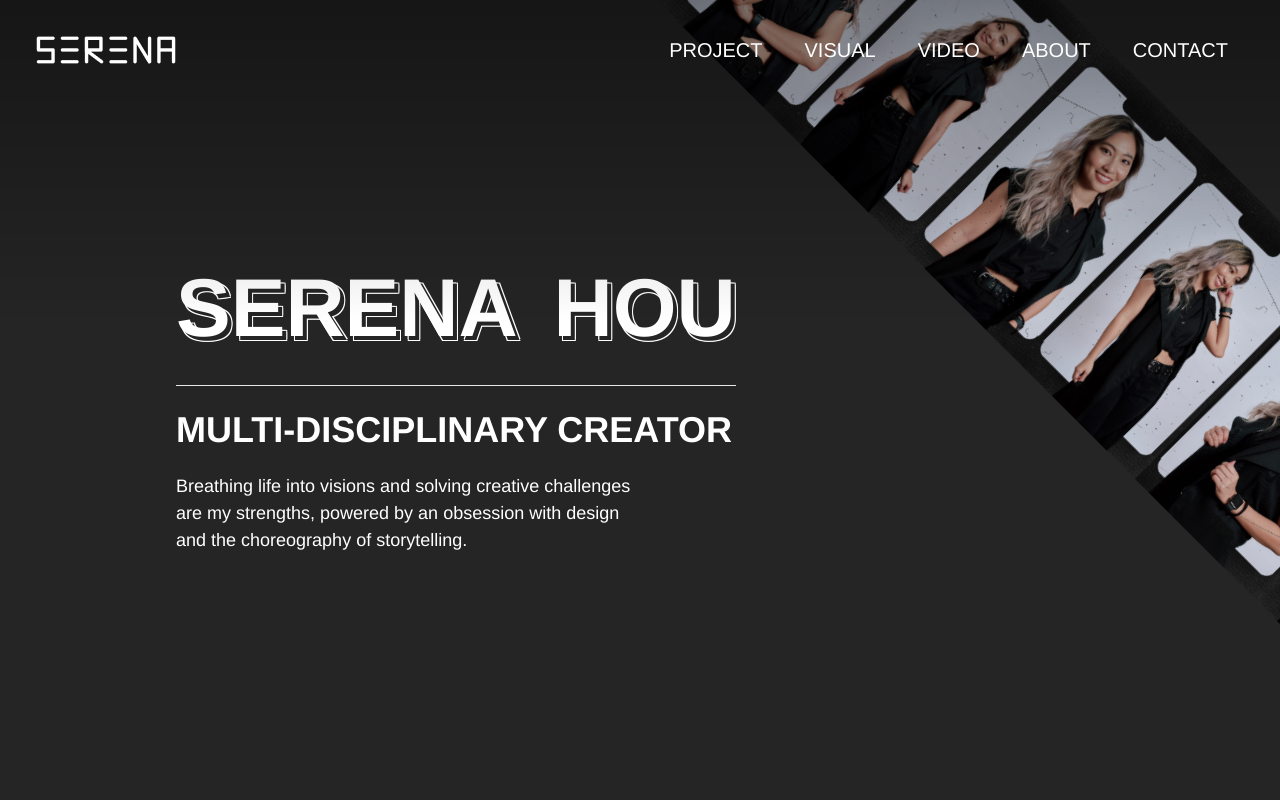
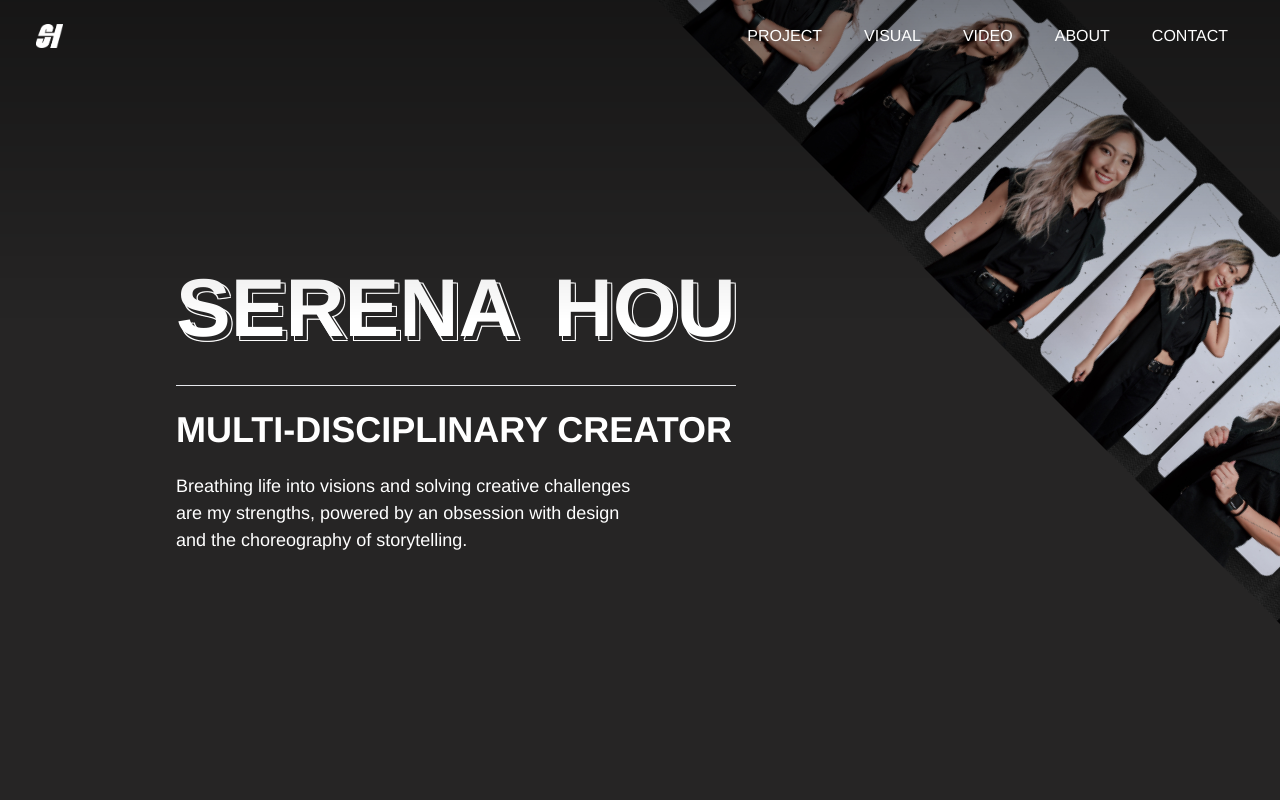
Before and after one commit to toekneeyou/serena-hou-portfolio, a React (Vite) app: page / in a window 1280 px wide. Shown: the top 800 px of the page. Built offline with nearby package versions, Linux system fonts and the light colour scheme; no server answers.

Commit message:
updated nav font size and logo

```diff
--- a/src/components/header/Header.tsx
+++ b/src/components/header/Header.tsx
@@ -19,11 +19,11 @@ const Header = () => {
       <header
         className={classnames(
           "header",
-          "between-row z-50 fixed h-[6.25rem] w-full p-[2.25rem]"
+          "between-row z-50 fixed h-16 w-full p-[2.25rem]"
         )}
       >
         <button onClick={navigateHome}>
-          <img src="/src/assets/serena-white.png" width={140} height={30} />
+          <img src="/src/assets/sh-logo.png" className="h-6 w-auto"/>
         </button>
         <Nav />
       </header>
--- a/src/components/header/Nav.tsx
+++ b/src/components/header/Nav.tsx
@@ -64,7 +64,7 @@ const Nav = () => {
               to={`${ar.path!}`}
               onMouseEnter={handleMouseEnter}
               className={classnames(
-                "text-[1.25rem] uppercase rounded-[0.625rem] py-[0.625rem] px-4",
+                "uppercase rounded-[0.625rem] py-2 px-4",
                 { "text-white": !isActive },
                 { "bg-fog text-taupe": isActive }
               )}
```
Also changed, not shown: src/assets/sh-logo.png (added).
